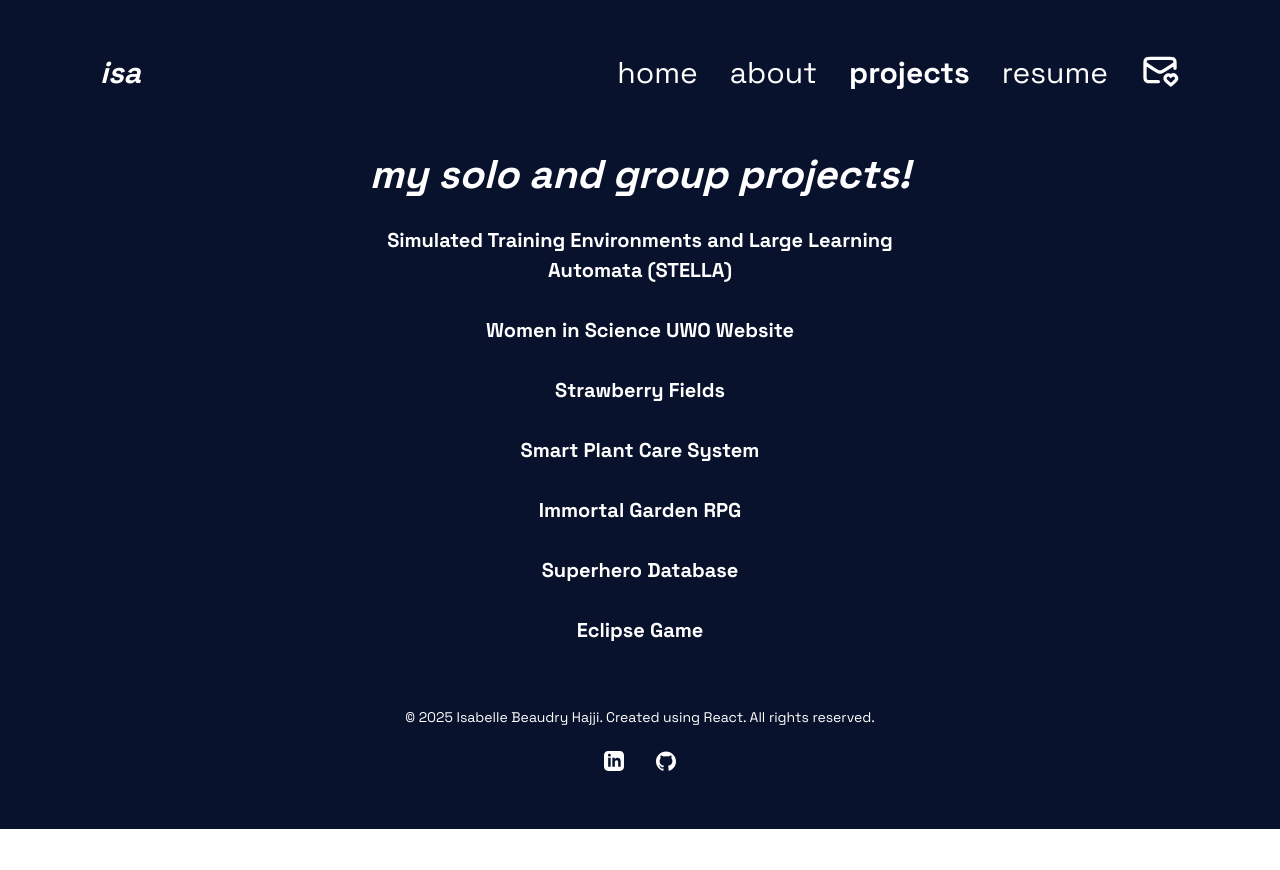
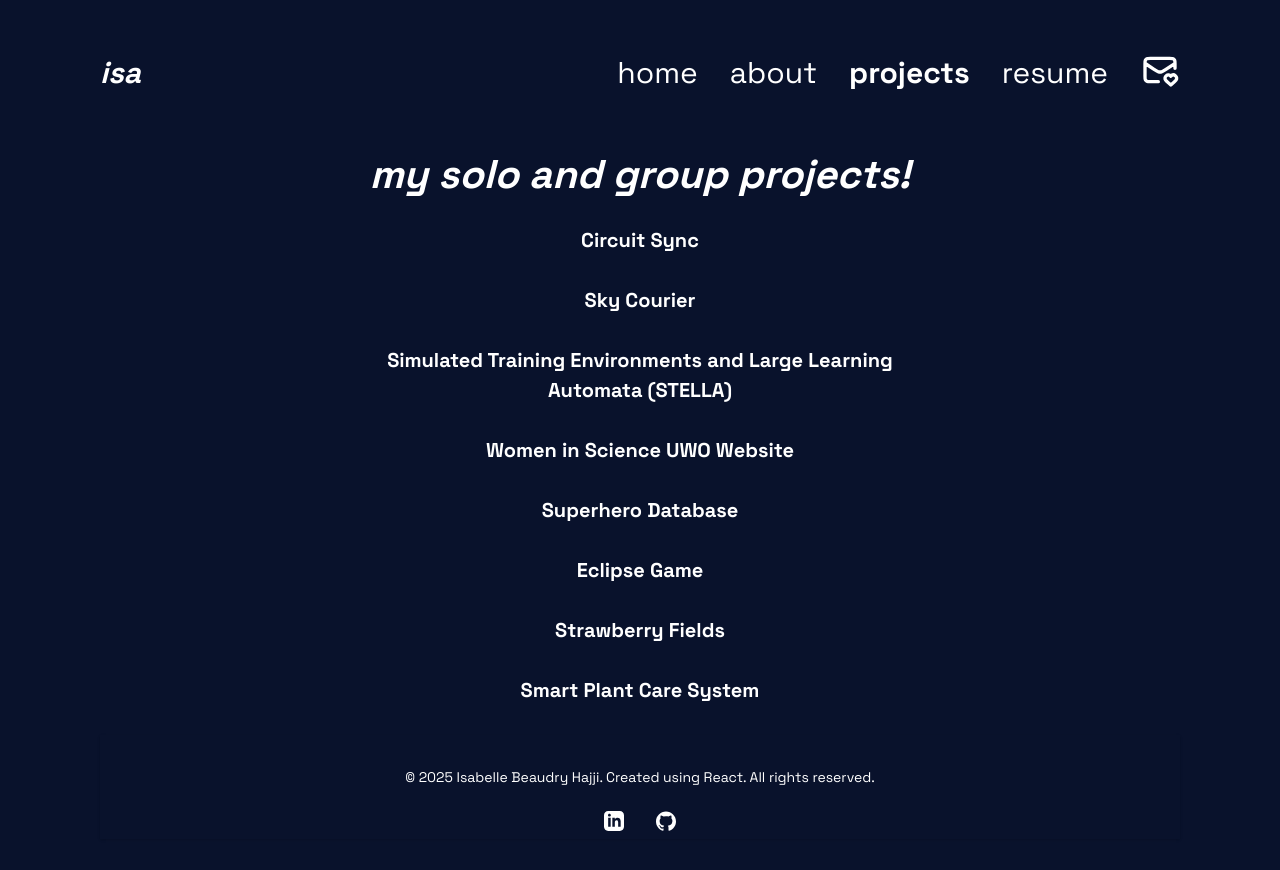
Before and after one commit to isabelle-bh/my-portfolio, a React (Create React App) app: page /my-portfolio/projects in a window 1280 px wide. Shown: the top 870 px of the page. Before the commit the page ends 829 px from the top, so only its background shows below. Built offline with nearby package versions, Linux system fonts and the light colour scheme; a web font is replaced by a local one.

Commit message:
docs: adding new projects

```diff
--- a/src/components/projects.js
+++ b/src/components/projects.js
@@ -2,7 +2,30 @@ import React, { useState } from "react";
 import { motion } from "framer-motion";
 
 const Projects = () => {
-  const individualProjectList = [
+  const projectList = [
+    {
+      name: "Circuit Sync",
+      description: "An iOS app built with SwiftUI that syncs live Formula 1 race data from the OpenF1 API, giving fans an easy way to track circuits, race dates, and details in one place.",
+      link: "https://github.com/isabelle-bh/CircuitSync"
+    },
+    {
+      name: "Sky Courier",
+      description: "A casual Unity game that combines playful 3D visuals and motivational quotes. Players click on a rotating planet to send out a plane that flies towards the player, delivers an uplifting message, and then returns to the planet once dismissed. Features a world-space main menu, smooth camera transitions, lofi-music player, and randomized quotes.",
+      link: "https://github.com/isabelle-bh/Sky-Courier"
+    },
+    {
+      name: "Simulated Training Environments and Large Learning Automata (STELLA)",
+      description:
+      "STELLA is an autonomous driving project which demonstrates the application of simulation environments as a testing ground for imitation learning autonomous agents. Part of the work reproduces and validates the current state of the art model in simulation agents, Transfuser++, then proposes modifications in an attempt to improve its results. We run all agents in the CARLA simulator, which has an expansive community of tests, benchmarks, and agents. Evaluation is performed with the CARLA Leaderboard 2.0 framework, which sets updated standards on route completion, infractions, and minimum speed. Additionally, the project contributes to the open source community by adapting and improving existing tools in autonomous driving.",
+      link: "https://github.com/isabelle-bh/STELLA"
+    },
+    {
+      name: "Women in Science UWO Website",
+      description:
+        "An interactive React website for the Women in Science club at Western University. Team project made using React, HTML, CSS, and JavaScript.",
+      link: "https://github.com/wisuwo/wis",
+      website: "https://www.wisuwo.com",
+    },
     {
       name: "Superhero Database",
       description:
@@ -14,21 +37,6 @@ const Projects = () => {
       description:
         "A 2D Adventure Platformer, Eclipse! The goal is to reach the end of the level as fast as you can, defeating enemies along the way. Solo project made using Unity / C#. Credits to all assets / tutorials used can be found in the README.",
       link: "https://github.com/isabelle-bh/Eclipse-2D-Platformer",
-    }
-  ];
-
-  const groupProjectList = [
-    {
-      name: "Simulated Training Environments and Large Learning Automata (STELLA)",
-      description:
-      "STELLA is an autonomous driving project which demonstrates the application of simulation environments as a testing ground for imitation learning autonomous agents. Part of the work reproduces and validates the current state of the art model in simulation agents, Transfuser++, then proposes modifications in an attempt to improve its results. We run all agents in the CARLA simulator, which has an expansive community of tests, benchmarks, and agents. Evaluation is performed with the CARLA Leaderboard 2.0 framework, which sets updated standards on route completion, infractions, and minimum speed. Additionally, the project contributes to the open source community by adapting and improving existing tools in autonomous driving.",
-    },
-    {
-      name: "Women in Science UWO Website",
-      description:
-        "An interactive React website for the Women in Science club at Western University. Team project made using React, HTML, CSS, and JavaScript.",
-      link: "https://github.com/wisuwo/wis",
-      website: "https://www.wisuwo.com",
     },
     {
       name: "Strawberry Fields",
@@ -41,13 +49,7 @@ const Projects = () => {
       description:
         "Worked in a team to design a smart plant care system that autonomously monitors and manages the watering, light exposure, and nutrient levels of the houseplants, ensuring optimal growth conditions and minimizing human intervention. Team project made using C.",
       link: "https://github.com/isabelle-bh/Smart-Plant-Care-System",
-    },
-    {
-      name: "Immortal Garden RPG",
-      description:
-        "The Immortal Garden RPG. The game is set in a medieval world where the player takes on the role of a king/queen who must defend their castle of which is under siege. The castle is known for its beautiful garden, Eden’s Orchard, which contains a rare and valuable tree that produces apples of immortality, “The Tree of Immortality”. Team project made using Pygame / Python.",
-      link: "https://github.com/isabelle-bh/SE2250_TeamProject",
-    },
+    }
   ];
 
   const [expandedProject, setExpandedProject] = useState(null);
@@ -132,8 +134,7 @@ const Projects = () => {
   return (
     <section className="projects">
       <h2 className="tagline">my solo and group projects!</h2>
-      {renderProjectList(groupProjectList, individualProjectList.length)}
-      {renderProjectList(individualProjectList, 0)}
+      {renderProjectList(projectList, 0)}
     </section>
   );
 };
```
